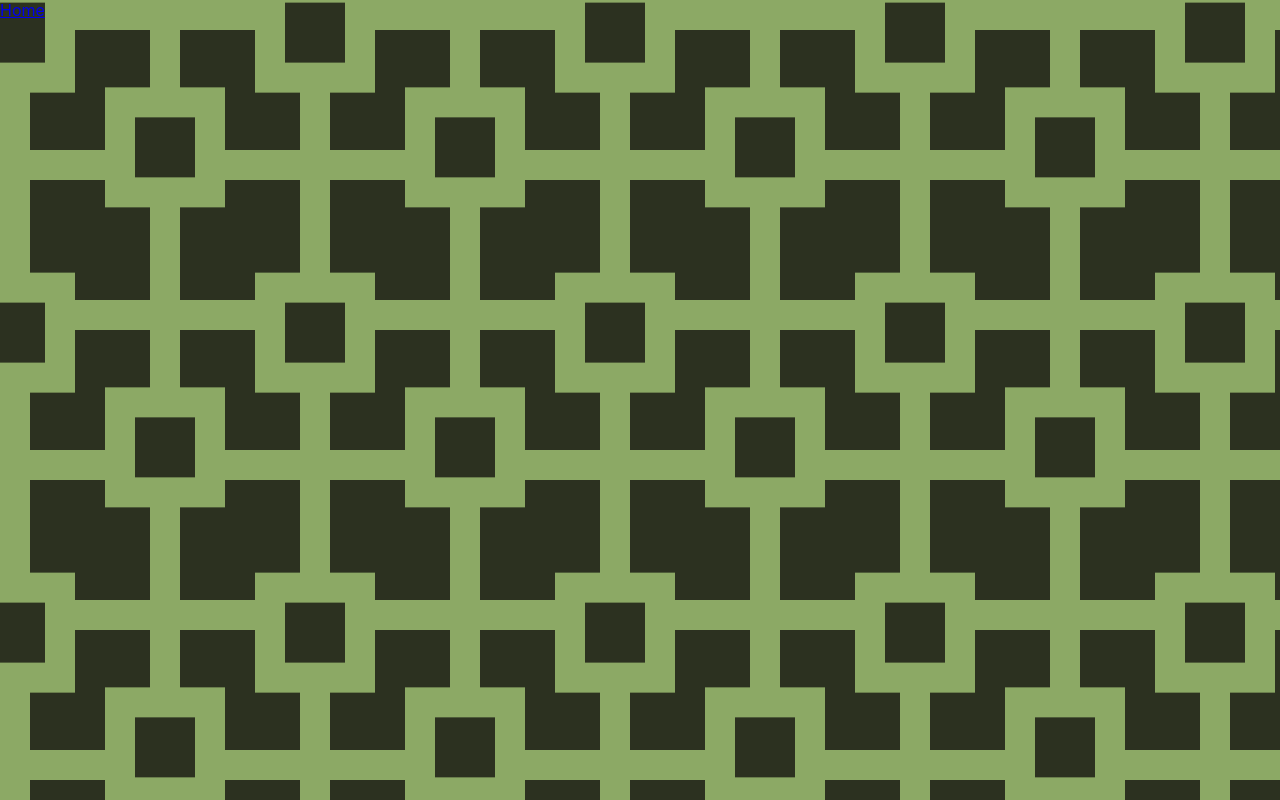
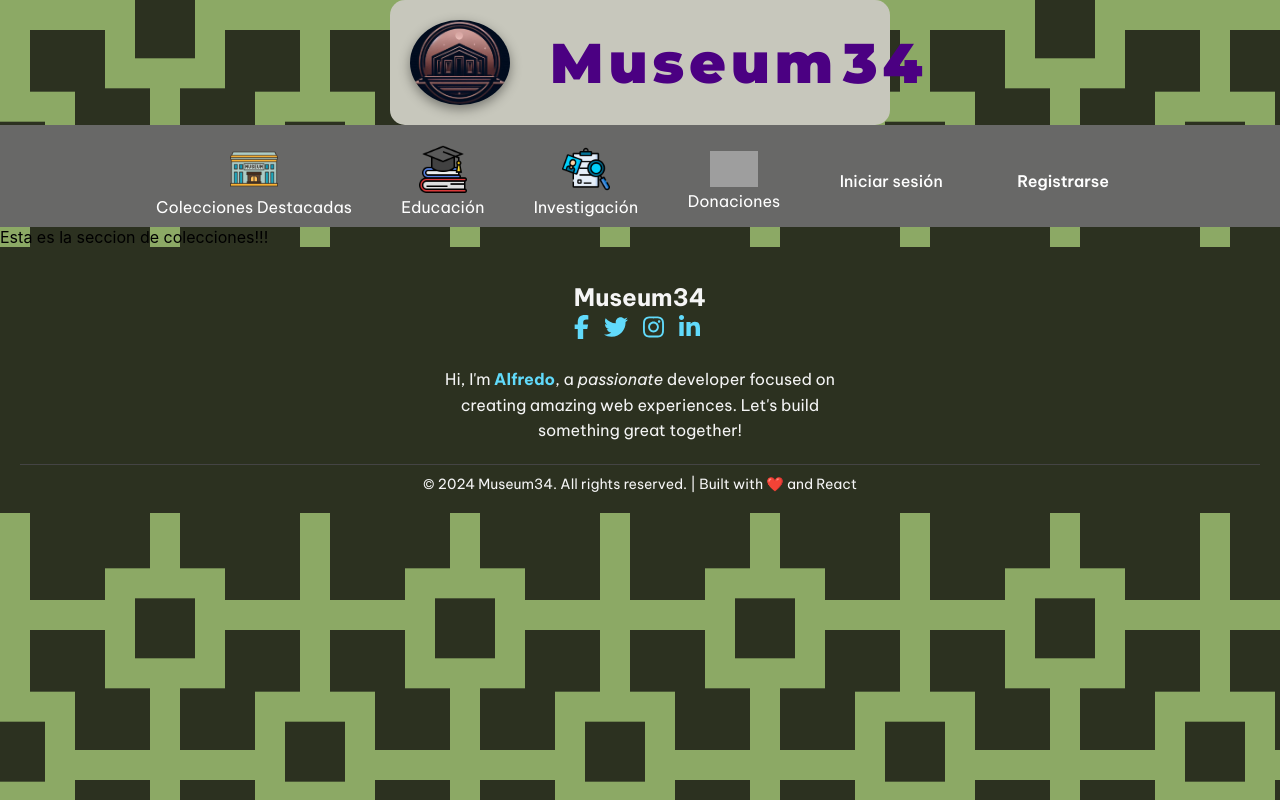
Before and after one commit to dev1d123/Museum_34, a React (Create React App) app in the folder museum34/: page /colecciones in a window 1280 px wide. Before the commit this address had no page. Built offline with nearby package versions, Linux system fonts and the light colour scheme; grey boxes are pictures that could not be loaded; the HTML template or start-up script is replaced by a standard one; a web font is replaced by a local one.

Commit message:
Added the routing in the navbar

```diff
--- a/museum34/src/App.js
+++ b/museum34/src/App.js
@@ -1,14 +1,14 @@
 import './App.css';
 import Main from './components/main/Main';
-import { BrowserRouter as Router, Route, Routes, Link } from 'react-router-dom';
+import Colecciones from './components/colecciones/Colecciones';
+import { BrowserRouter as Router, Route, Routes } from 'react-router-dom';
 function App() {
   return (
     <Router>
-      <nav>
-        <Link to="/">Home</Link>
-      </nav>
       <Routes>
         <Route path="/" element={<Main></Main>}></Route>
+        <Route path='/colecciones' element={<Colecciones></Colecciones>}></Route>
+
       </Routes>
     </Router>
 
--- a/museum34/src/components/NavMenu.js
+++ b/museum34/src/components/NavMenu.js
@@ -1,4 +1,7 @@
 import React, { useState, useEffect } from 'react';
+
+import { Link } from 'react-router-dom';
+
 import donations from '../images/icons/donations.png'
 import education from '../images/icons/education.png'
 import investigation from '../images/icons/investigation.png'
@@ -34,12 +37,13 @@ const NavMenu = () => {
           &#9776; {/* Icono de hamburguesa */}
         </button>
       </div>
+
       <ul className={`nav-links ${isOpen ? 'show' : ''}`}>
         <li>
-            <a href="#colecciones">
+            <Link to="/colecciones">
                 <img className = "iconImg" src={museum}></img> <br></br>
                 Colecciones Destacadas
-            </a>
+            </Link>
         </li>
         <li>
             <a href="#educacion">
--- /dev/null
+++ b/museum34/src/components/colecciones/Colecciones.css
@@ -0,0 +1,7 @@
+.lgB{
+    display: flex;
+    flex-direction: column;
+    justify-content: center;
+    text-align: center;
+    align-items: center;
+}
--- /dev/null
+++ b/museum34/src/components/colecciones/Colecciones.js
@@ -0,0 +1,25 @@
+import Background from '../Background'
+import Logo from '../Logo'
+import './Colecciones.css';
+import NavMenu from '../NavMenu'
+import FooterPage from '../FooterPage';
+function Colecciones() {
+  return (
+
+    <div>
+
+      <Background></Background>
+      <div className='lgB'>
+        <Logo></Logo>
+        <NavMenu></NavMenu>
+      </div>
+      <div>
+        Esta es la seccion de colecciones!!!
+      </div>
+      <FooterPage></FooterPage>
+
+    </div>
+
+  );
+}
+export default Colecciones;
```
